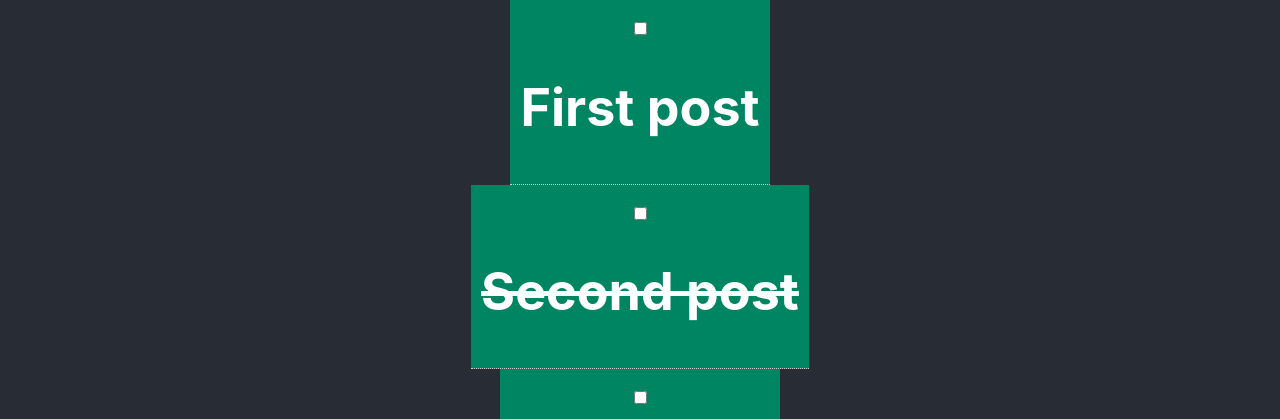
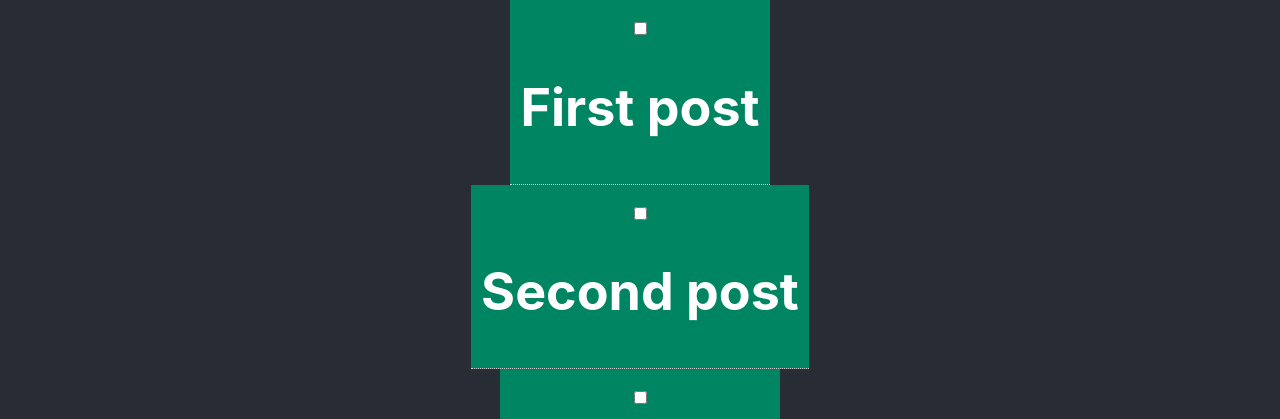
Before and after one commit to arbitraryrw/personal-website, a React (Create React App) app: page / in a window 1280 px wide. Shown: the top 419 px of the page. Built offline with nearby package versions, Linux system fonts and the light colour scheme.

Commit message:
Playing around with state manipulation from components through a simple checkbox

```diff
--- a/src/App.js
+++ b/src/App.js
@@ -17,7 +17,7 @@ class App extends React.Component {
       {
         id:2,
         title: 'Second post',
-        complete:true
+        complete:false
       },
       {
         id:3,
@@ -27,11 +27,25 @@ class App extends React.Component {
     ]
   }
 
+  // The reason the = blah => syntax is used is to save you from having to
+  //write method.bind(this) to pass in the context for this
+  markComplete = (id) => {
+    console.log(id);
+    this.setState({posts: this.state.posts.map(post => {
+      if (post.id === id){
+        post.complete = !post.complete
+      }
+      return post;
+
+    }) })
+  }
+
   render(){
     return (
       <div className="App">
         <header className="App-header">
-          <Posts posts={this.state.posts} />
+          <Posts posts={this.state.posts} markComplete={this.markComplete}/>
+
           <img src={logo} className="App-logo" alt="logo" />
           <a
             className="App-link"
--- a/src/components/PostItem.js
+++ b/src/components/PostItem.js
@@ -23,17 +23,20 @@ export class PostItem extends Component {
       textDecoration: this.props.post.complete ?
       'line-through' : 'none'
     }
-
   }
 
+
+
   render(){
+
+    const { id, title } = this.props.post;
+
     return(
-
       // <div style= {{backgroundColor: '#ef42f5'}}>
       // <div style= {itemStyle}>
       <div style= {this.getStyle()}>
-        <input type="checkbox" onChange={this.markComplete}/>
-        <h1>{this.props.post.title }</h1>
+        <input type="checkbox" onChange={this.props.markComplete.bind(this, id)} />
+        <h1>{title }</h1>
       </div>
     )
   }
--- a/src/components/Posts.js
+++ b/src/components/Posts.js
@@ -3,9 +3,10 @@ import PostItem from './PostItem';
 import PropTypes from 'prop-types'
 
 class Posts extends React.Component {
+
   render(){
     return this.props.posts.map((post) => (
-      <PostItem key={post.id} post={post}/>
+      <PostItem key={post.id} post={post} markComplete={this.props.markComplete}/>
     ));
   }
 }
```
